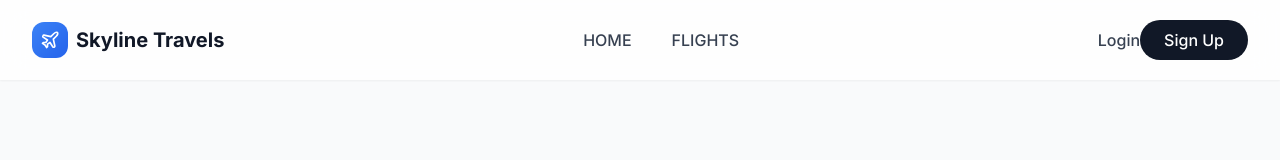
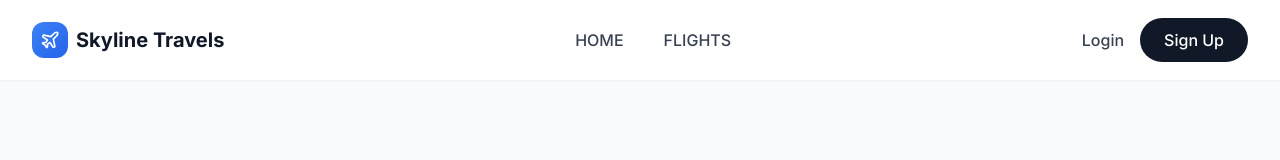
Before and after one commit to tabuelvin7-art/flight-booking-sysem, a React (Vite) app in the folder client/: page /login in a window 1280 px wide. Shown: the top 160 px of the page. Built offline with nearby package versions, Linux system fonts and the light colour scheme.

Commit message:
feat(client): Increased gap between login and register

```diff
--- a/client/src/components/Header.tsx
+++ b/client/src/components/Header.tsx
@@ -103,7 +103,7 @@ export default function Header() {
                   </DropdownItem>
                 </Dropdown>
               ) : (
-                <>
+                <div className="flex items-center gap-4">
                   <Link to="/login" className="text-gray-700 hover:text-blue-600 font-medium text-sm lg:text-base">Login</Link>
                   <Link
                     to="/register"
@@ -111,7 +111,7 @@ export default function Header() {
                   >
                     Sign Up
                   </Link>
-                </>
+                </div>
               )}
             </div>
 
```
